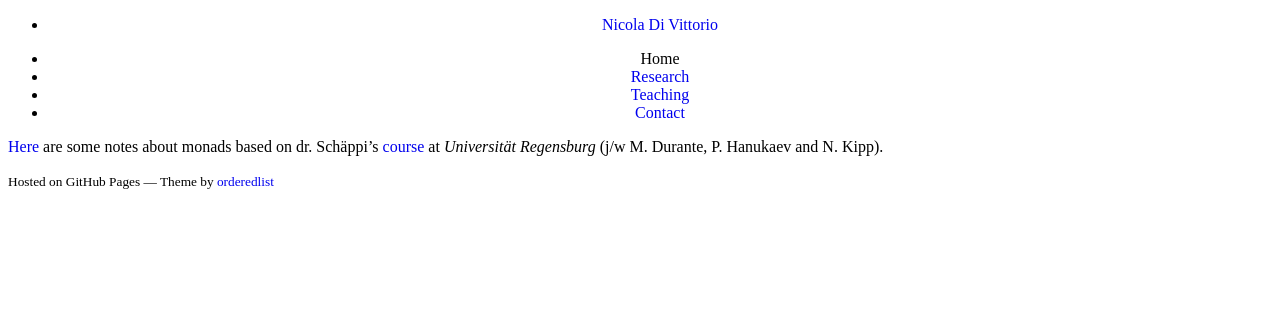
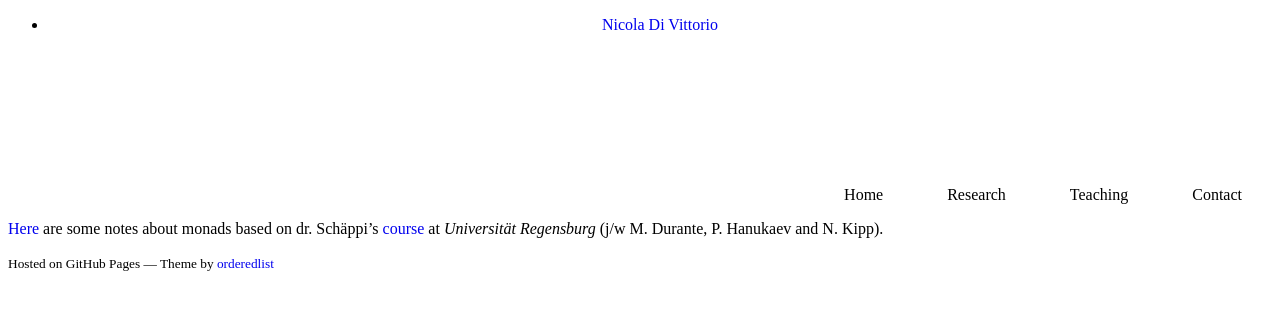
Before and after one commit to Carneade/carneade.github.io, a Jekyll site: the page built from README.md, in a window 1280 px wide. Shown: the top 310 px of the page. Built offline with Jekyll 4.4.1, drawn with Linux system fonts in a browser that asks for light colours; our own code applies the rules of GitHub Pages for plain Markdown files; a script that is not in the unit is left out.

Commit message:
Update default.html

```diff
--- a/_layouts/default.html
+++ b/_layouts/default.html
@@ -102,7 +102,7 @@ a {
     <!-- Primary Page Layout
     –––––––––––––––––––––––––––––––––––––––––––––––––– --></nav>
 
-    <nav class="navbar" style="text-align: center;">
+<nav role="navigation" class="primary-navigation">
         <ul class="navbar-list">
             <li class="navbar-item">
                 Home
```
